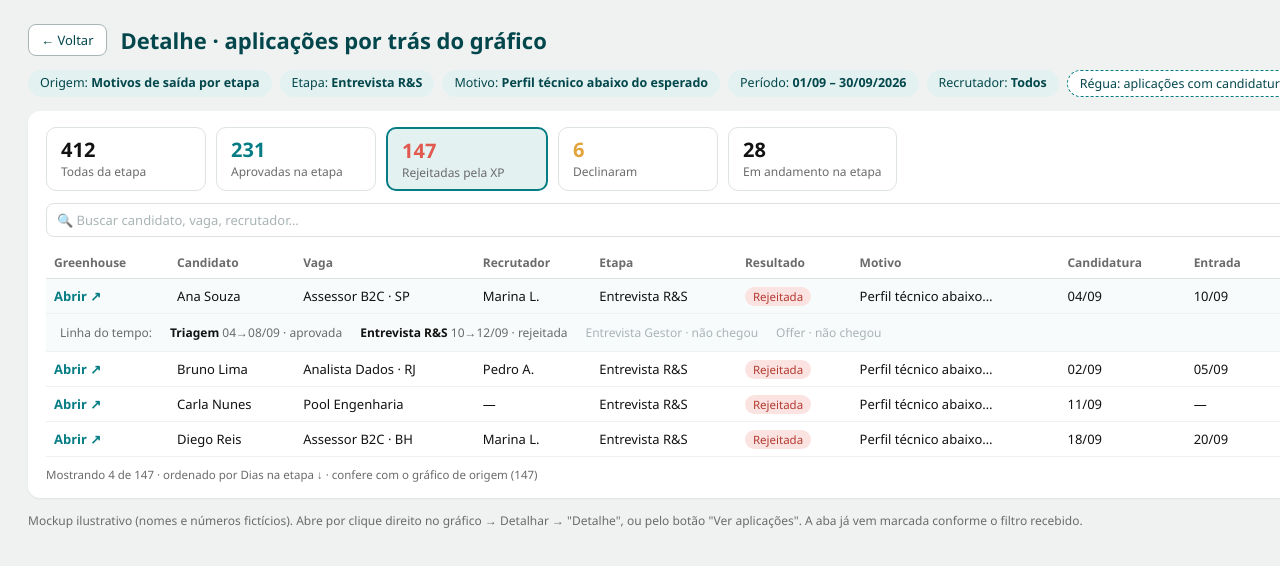
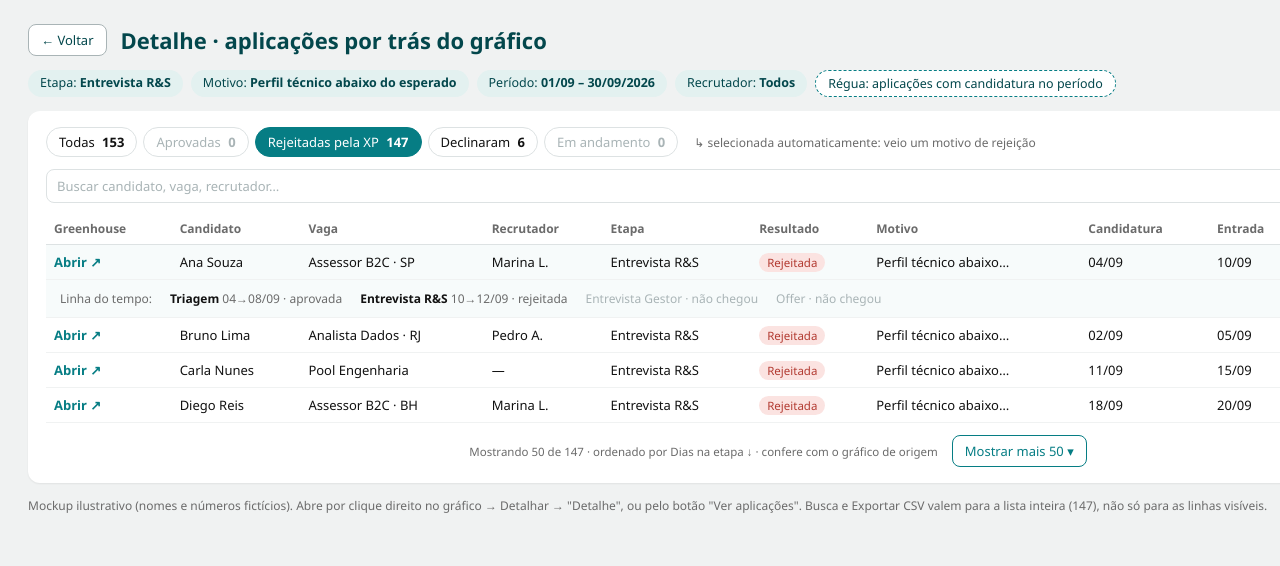
Before and after one commit to DaniloHonda/Visuais_PBI, a plain HTML site: page docs/26-detalhe-mockup.html in a window 1280 px wide. Shown: the top 566 px of the page. Drawn offline with Linux system fonts and the light colour scheme.

Commit message:
Mockup Detalhe v2: filtros compactos, Mostrar mais, seleção automática

```diff
--- a/docs/26-detalhe-mockup.html
+++ b/docs/26-detalhe-mockup.html
@@ -27,10 +27,15 @@ td a{color:#067D84;text-decoration:none;font-weight:600}
 .tl span{display:inline-block;margin-right:18px}.tl b{color:#121212}
 .foot{font-size:11.5px;color:#6B6B6B;margin-top:10px}
 .note{margin-top:14px;font-size:12px;color:#6B6B6B}
+.seg{display:flex;gap:6px;align-items:center;margin-bottom:12px;font-size:13px}
+.seg .s{border:1px solid #DDE2E3;border-radius:16px;padding:5px 12px;color:#121212;background:#fff}
+.seg .s b{margin-left:4px}.seg .s.on{background:#067D84;border-color:#067D84;color:#fff}
+.seg .hint{margin-left:10px;color:#6B6B6B;font-size:12px}
+.more{display:flex;justify-content:center;align-items:center;gap:14px;margin-top:12px}
+.more .btn{background:#fff}
 </style></head><body><div class="pg">
 <div class="top"><div class="back">← Voltar</div><h1>Detalhe · aplicações por trás do gráfico</h1></div>
 <div class="ctx">
-<span class="chip">Origem: <b>Motivos de saída por etapa</b></span>
 <span class="chip">Etapa: <b>Entrevista R&amp;S</b></span>
 <span class="chip">Motivo: <b>Perfil técnico abaixo do esperado</b></span>
 <span class="chip">Período: <b>01/09 – 30/09/2026</b></span>
@@ -38,23 +43,17 @@ td a{color:#067D84;text-decoration:none;font-weight:600}
 <span class="chip reg">Régua: aplicações com candidatura no período</span>
 </div>
 <div class="card">
-<div class="tabs">
-<div class="tab"><div class="n">412</div><div class="l">Todas da etapa</div></div>
-<div class="tab a"><div class="n">231</div><div class="l">Aprovadas na etapa</div></div>
-<div class="tab r on"><div class="n">147</div><div class="l">Rejeitadas pela XP</div></div>
-<div class="tab d"><div class="n">6</div><div class="l">Declinaram</div></div>
-<div class="tab"><div class="n">28</div><div class="l">Em andamento na etapa</div></div>
-</div>
-<div class="bar"><div class="search">🔍 Buscar candidato, vaga, recrutador…</div><div class="btn">Colunas ▾</div><div class="btn">⤓ Exportar CSV</div></div>
+<div class="seg"><span class="s">Todas <b>153</b></span><span class="s" style="color:#A9B4B6">Aprovadas <b>0</b></span><span class="s on">Rejeitadas pela XP <b>147</b></span><span class="s">Declinaram <b>6</b></span><span class="s" style="color:#A9B4B6">Em andamento <b>0</b></span><span class="hint">↳ selecionada automaticamente: veio um motivo de rejeição</span></div>
+<div class="bar"><div class="search">Buscar candidato, vaga, recrutador…</div><div class="btn">Colunas ▾</div><div class="btn">⤓ Exportar CSV</div></div>
 <table>
 <tr><th>Greenhouse</th><th>Candidato</th><th>Vaga</th><th>Recrutador</th><th>Etapa</th><th>Resultado</th><th>Motivo</th><th>Candidatura</th><th>Entrada</th><th>Saída</th><th>Dias na etapa</th></tr>
 <tr class="sel"><td><a>Abrir ↗</a></td><td>Ana Souza</td><td>Assessor B2C · SP</td><td>Marina L.</td><td>Entrevista R&amp;S</td><td><span class="pill pr">Rejeitada</span></td><td>Perfil técnico abaixo…</td><td>04/09</td><td>10/09</td><td>12/09</td><td>2</td></tr>
 <tr><td colspan="11" class="tl"><span>Linha do tempo:</span><span><b>Triagem</b> 04→08/09 · aprovada</span><span><b>Entrevista R&amp;S</b> 10→12/09 · rejeitada</span><span style="color:#A9B4B6">Entrevista Gestor · não chegou</span><span style="color:#A9B4B6">Offer · não chegou</span></td></tr>
 <tr><td><a>Abrir ↗</a></td><td>Bruno Lima</td><td>Analista Dados · RJ</td><td>Pedro A.</td><td>Entrevista R&amp;S</td><td><span class="pill pr">Rejeitada</span></td><td>Perfil técnico abaixo…</td><td>02/09</td><td>05/09</td><td>19/09</td><td class="alert">14</td></tr>
-<tr><td><a>Abrir ↗</a></td><td>Carla Nunes</td><td>Pool Engenharia</td><td>—</td><td>Entrevista R&amp;S</td><td><span class="pill pr">Rejeitada</span></td><td>Perfil técnico abaixo…</td><td>11/09</td><td>—</td><td>15/09</td><td>0 ⚠ sem entrada</td></tr>
+<tr><td><a>Abrir ↗</a></td><td>Carla Nunes</td><td>Pool Engenharia</td><td>—</td><td>Entrevista R&amp;S</td><td><span class="pill pr">Rejeitada</span></td><td>Perfil técnico abaixo…</td><td>11/09</td><td>15/09</td><td>15/09</td><td>0</td></tr>
 <tr><td><a>Abrir ↗</a></td><td>Diego Reis</td><td>Assessor B2C · BH</td><td>Marina L.</td><td>Entrevista R&amp;S</td><td><span class="pill pr">Rejeitada</span></td><td>Perfil técnico abaixo…</td><td>18/09</td><td>20/09</td><td>21/09</td><td>1</td></tr>
 </table>
-<div class="foot">Mostrando 4 de 147 · ordenado por Dias na etapa ↓ · confere com o gráfico de origem (147)</div>
+<div class="more"><span class="foot" style="margin:0">Mostrando 50 de 147 · ordenado por Dias na etapa ↓ · confere com o gráfico de origem</span><span class="btn">Mostrar mais 50 ▾</span></div>
 </div>
-<div class="note">Mockup ilustrativo (nomes e números fictícios). Abre por clique direito no gráfico → Detalhar → "Detalhe", ou pelo botão "Ver aplicações". A aba já vem marcada conforme o filtro recebido.</div>
+<div class="note">Mockup ilustrativo (nomes e números fictícios). Abre por clique direito no gráfico → Detalhar → "Detalhe", ou pelo botão "Ver aplicações". Busca e Exportar CSV valem para a lista inteira (147), não só para as linhas visíveis.</div>
 </div></body></html>
```
Also changed, not shown: docs/26-detalhe-mockup.png.
